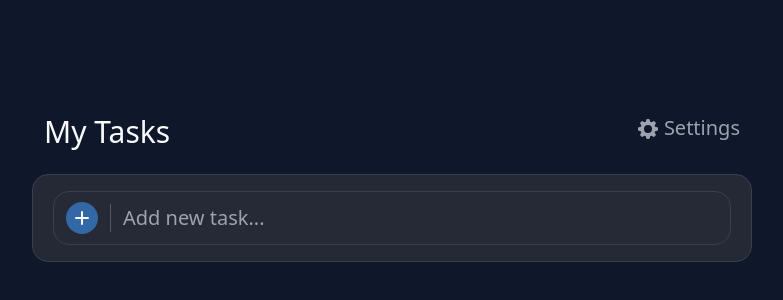
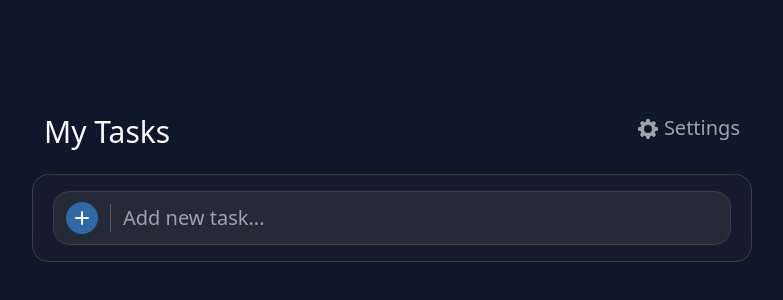
Before and after one commit to pouriayousefid-star/Todo-App, a Svelte app: page / in a window 1280 px wide. Shown: the part 202-502 px from the top of the page, without its empty margins (248-1031 px from the left). Built offline with nearby package versions, Linux system fonts and the light colour scheme.

Commit message:
add backdrop filter v1

```diff
--- a/src/App.svelte
+++ b/src/App.svelte
@@ -60,7 +60,7 @@
 		</div>
 	</div>
 	<div
-		class="add-todo-box w-full h-22 bg-[#252835] mt-6 rounded-2xl py-4 px-5 border border-[#3A3F4D]"
+		class="add-todo-box w-full h-22 bg-[#252835]/30 backdrop-blur-md mt-6 rounded-2xl py-4 px-5 border border-[#3A3F4D]"
 	>
 		<div
 			class="add-todo-input w-full h-full border border-[#3A3F4D] rounded-2xl bg-[#262A36] flex items-center p-3"
@@ -88,7 +88,7 @@
 	</div>
 	{#if todos.length != 0}
 		<div
-			class="tasks w-full bg-[#252835] mt-6 rounded-2xl py-4 px-5 border border-[#3A3F4D] flex flex-col gap-4"
+			class="tasks w-full bg-[#252835]/30 backdrop-blur-md mt-6 rounded-2xl py-4 px-5 border border-[#3A3F4D] flex flex-col gap-4"
 		>
 			{#each filteredTodos as todo, i}
 				<div
```
